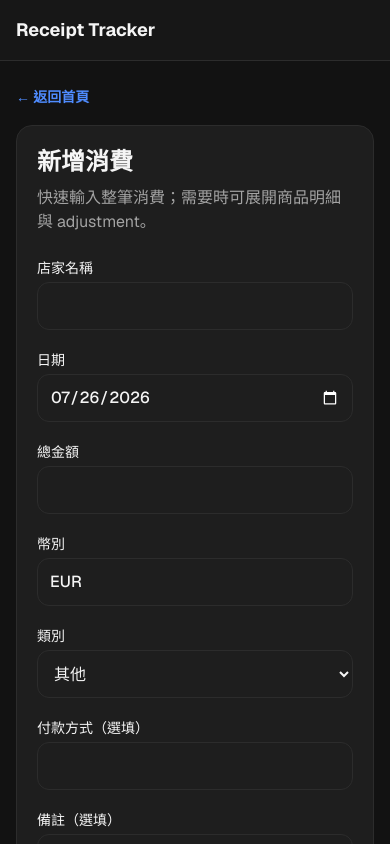
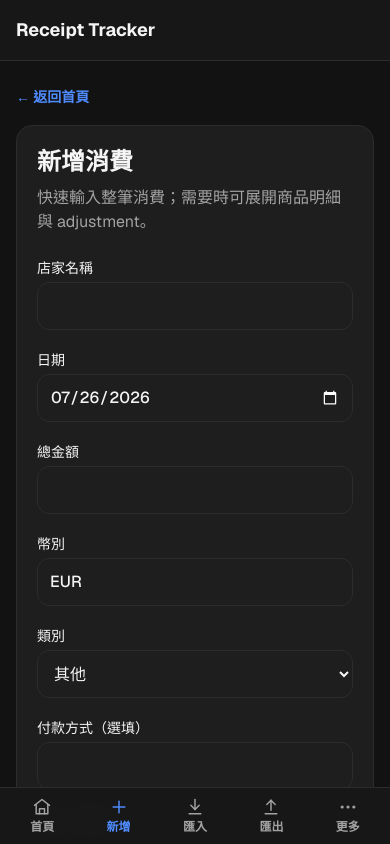
Before and after one commit to S-J-Lin/receipt-expense-tracker, a Next.js app: page /expenses/new in a window 390 px wide. Shown: the top 844 px of the page. Built offline with nearby package versions, Linux system fonts and the light colour scheme.

Commit message:
fix: keep mobile navigation fixed

```diff
--- a/src/app/globals.css
+++ b/src/app/globals.css
@@ -12,6 +12,8 @@
   --success: #22c55e;
   --warning: #f59e0b;
   --error: #ef4444;
+  --mobile-nav-height: 3.5rem;
+  --mobile-nav-gap: 1.5rem;
 }
 
 @theme inline {
@@ -28,7 +30,7 @@ body {
   isolation: isolate;
 }
 
-body > :not(.app-background) { position: relative; z-index: 1; }
+body > header, body > main { position: relative; z-index: 1; }
 
 .app-background { position: fixed; inset: 0; z-index: 0; overflow: hidden; pointer-events: none; background: var(--background); }
 .app-background-image { position: absolute; inset: -2rem; background-image: var(--hh211-background-image, none); background-position: center; background-size: cover; filter: blur(2px); transform: scale(1.02); }
@@ -71,10 +73,31 @@ section, article { transition: border-color 180ms ease, background-color 180ms e
 }
 
 @media (max-width: 767px) {
-  body { padding-bottom: calc(3.5rem + env(safe-area-inset-bottom)); }
+  body { padding-bottom: calc(var(--mobile-nav-height) + env(safe-area-inset-bottom) + var(--mobile-nav-gap)); }
   input, textarea, select { font-size: 16px; }
+
+  /* Let iOS scroll the focused control above the software keyboard. */
+  body:has(input:focus, textarea:focus, select:focus) .mobile-bottom-nav {
+    opacity: 0;
+    pointer-events: none;
+    transform: translateY(100%);
+  }
 }
 
 .app-header { padding-top: env(safe-area-inset-top); padding-left: env(safe-area-inset-left); padding-right: env(safe-area-inset-right); background-color: rgb(24 24 24 / 92%); border-color: var(--border); }
-.mobile-bottom-nav { padding-bottom: env(safe-area-inset-bottom); padding-left: env(safe-area-inset-left); padding-right: env(safe-area-inset-right); }
-.mobile-bottom-nav { background-color: rgb(24 24 24 / 94%); border-color: var(--border); }
+.mobile-bottom-nav {
+  position: fixed;
+  z-index: 50;
+  right: 0;
+  bottom: 0;
+  left: 0;
+  width: 100%;
+  padding-right: env(safe-area-inset-right);
+  padding-bottom: env(safe-area-inset-bottom);
+  padding-left: env(safe-area-inset-left);
+  background-color: rgb(24 24 24 / 98%);
+  border-color: var(--border);
+  backdrop-filter: blur(12px);
+  transition: opacity 160ms ease, transform 160ms ease;
+}
+.mobile-bottom-nav-content { min-height: var(--mobile-nav-height); }
--- a/src/app/page.tsx
+++ b/src/app/page.tsx
@@ -83,7 +83,6 @@ export default async function Home({ searchParams }: { searchParams: Promise<Rec
             </section>
           </>
         )}
-        <div className="sticky bottom-4 ml-auto flex flex-wrap justify-end gap-2"><Link className="flex min-h-14 items-center rounded-full border border-indigo-200 bg-white px-5 font-bold text-indigo-700 shadow-lg" href="/import/chatgpt">貼上 匯入 ChatGPT</Link><Link className="flex min-h-14 items-center rounded-full bg-indigo-600 px-5 font-bold text-white shadow-lg" href="/expenses/new">＋ 新增消費</Link></div>
       </div>
     </main>
   );
--- a/src/components/mobile-nav.tsx
+++ b/src/components/mobile-nav.tsx
@@ -2,15 +2,15 @@
 
 import Link from "next/link";
 import { usePathname } from "next/navigation";
-import { MOBILE_NAV_ITEMS } from "@/lib/pwa-config";
+import { isMobileNavItemActive, MOBILE_NAV_ITEMS } from "@/lib/pwa-config";
 import { UiIcon, type UiIconName } from "@/components/ui-icon";
 
 export function MobileNav() {
   const pathname = usePathname();
-  return <nav aria-label="手機主要導覽" className="mobile-bottom-nav fixed inset-x-0 bottom-0 z-40 border-t border-slate-200 bg-white/95 backdrop-blur md:hidden">
-    <div className="mx-auto grid max-w-lg grid-cols-5 px-1">{MOBILE_NAV_ITEMS.map((item) => {
-      const active = item.href === "/" ? pathname === "/" : pathname.startsWith(item.href);
-      return <Link aria-current={active ? "page" : undefined} aria-label={item.label} className={`flex min-h-14 flex-col items-center justify-center gap-0.5 rounded-xl px-1 text-xs font-semibold ${active ? "text-indigo-700" : "text-slate-600"}`} href={item.href} key={item.href}>
+  return <nav aria-label="手機主要導覽" className="mobile-bottom-nav border-t border-slate-200 md:hidden">
+    <div className="mobile-bottom-nav-content mx-auto grid max-w-lg grid-cols-5 px-1">{MOBILE_NAV_ITEMS.map((item) => {
+      const active = isMobileNavItemActive(pathname, item.href);
+      return <Link aria-current={active ? "page" : undefined} aria-label={item.label} className={`flex min-h-14 flex-col items-center justify-center gap-0.5 rounded-xl px-1 text-xs font-semibold outline-none focus-visible:ring-2 focus-visible:ring-indigo-500 focus-visible:ring-inset ${active ? "text-indigo-700" : "text-slate-600"}`} href={item.href} key={item.href}>
         <UiIcon className="h-5 w-5" name={item.icon as UiIconName} /><span>{item.label}</span>
       </Link>;
     })}</div>
--- a/src/lib/pwa-config.ts
+++ b/src/lib/pwa-config.ts
@@ -20,6 +20,19 @@ export const MOBILE_NAV_ITEMS = [
   { href: "/expenses", label: "更多", icon: "more" },
 ] as const;
 
+export function isMobileNavItemActive(pathname: string, href: string) {
+  if (href === "/") return pathname === "/";
+  if (href === "/expenses/new") return pathname === href;
+  if (href === "/import/chatgpt" || href === "/export") return pathname.startsWith(href);
+  if (href === "/expenses") {
+    return (pathname.startsWith("/expenses") && pathname !== "/expenses/new")
+      || pathname.startsWith("/import/backup")
+      || pathname.startsWith("/items")
+      || pathname.startsWith("/receipts");
+  }
+  return false;
+}
+
 export function canSubmitOnline(online: boolean) {
   return online ? null : OFFLINE_MESSAGE;
 }
```
Also changed, not shown: 3 other files (tests, documents, lock files or other folders).
